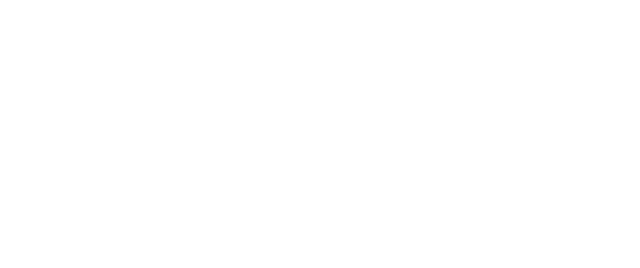
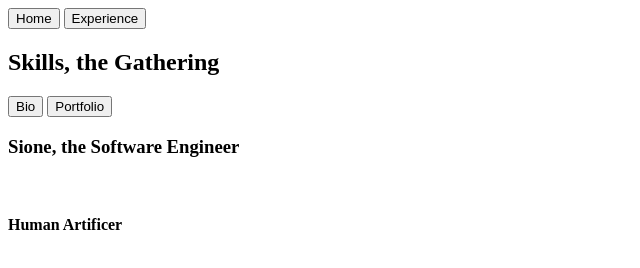
Before and after one commit to dev-sionejoseph/personal-portfolio, a plain HTML site: page portfolio.html in a window 1280 px wide. Shown: the whole page, without its empty margins (0-640 px from the left). Drawn offline with Linux system fonts and the light colour scheme.

Commit message:
added card skeleton

```diff
--- a/portfolio.html
+++ b/portfolio.html
@@ -6,6 +6,32 @@
     <title>Portfolio</title>
 </head>
 <body>
+    <nav>
+        <div class="navBTNwrap">
+            <button class="navBTN">Home</button>
+            <button class="navBTN">Experience</button>
+        </div>
+        <div class="navH1wrap">
+            <h1 class="navH1">Skills, the Gathering</h1>
+        </div>
+        <div class="navBTNwrap">
+            <button class="navBTN">Bio</button>
+            <button class="navBTN">Portfolio</button>
+        </div>
+       </nav>
+       <div class="cardbase">
+            <div class="card-title">
+                <h3>Sione, the Software Engineer</h3>
+            </div>
+            <div class="card-photo">
+                <img src="" alt="">
+            </div>
+            <div class="card-subtitle">
+                <h4>Human Artificer</h4>
+            </div>
+            <div class="card-details">
+            </div>
+       </div>
 
 </body>
 </html>
```
Also changed, not shown: bio.html (+26 -1 lines), experience.html (+26 -1 lines), index.html (+13 -0 lines).
